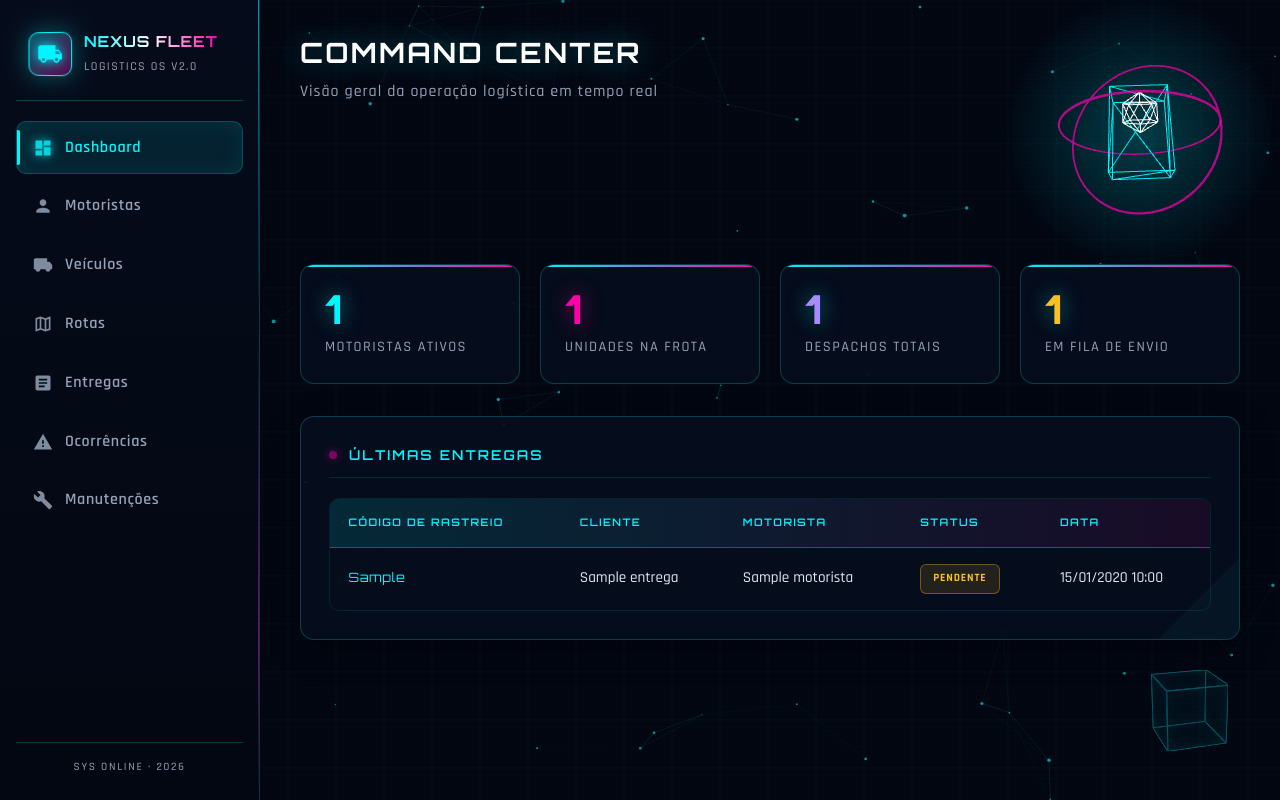
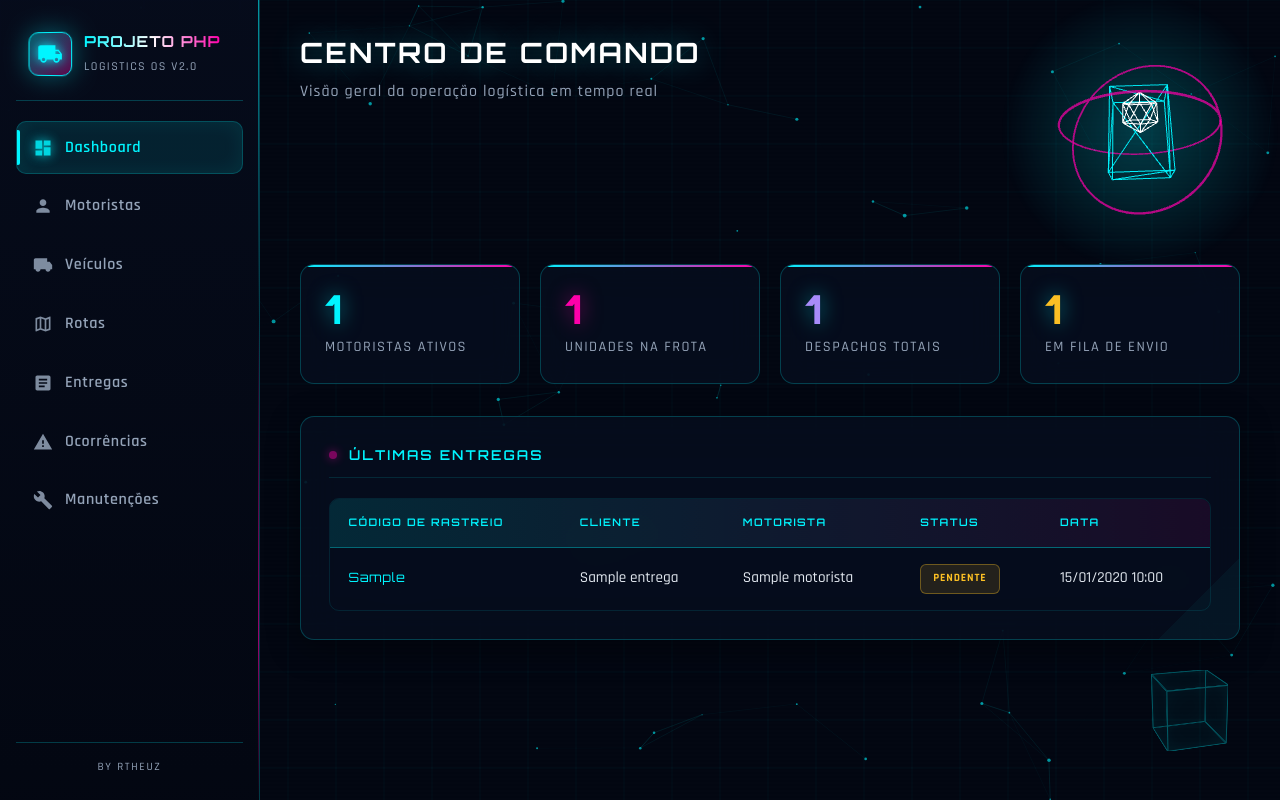
Before and after one commit to rtheuz/ProjetoPhp, a PHP site: page /index.php in a window 1280 px wide. Run offline with PHP 8.4, Linux system fonts and the light colour scheme; tables that the repository leaves empty hold one stand-in row (values such as "Sample post").

Commit message:
New design

```diff
--- a/index.php
+++ b/index.php
@@ -129,7 +129,7 @@ $error = $_SESSION['error'] ?? '';
 unset($_SESSION['message'], $_SESSION['error']);
 
 $page_titles = [
-    'dashboard' => ['title' => 'Command Center', 'subtitle' => 'Visão geral da operação logística em tempo real'],
+    'dashboard' => ['title' => 'Centro de Comando', 'subtitle' => 'Visão geral da operação logística em tempo real'],
     'motoristas' => ['title' => 'Motoristas', 'subtitle' => 'Cadastro e status da equipe de condução'],
     'veiculos' => ['title' => 'Frota', 'subtitle' => 'Gestão de veículos e capacidade de carga'],
     'rotas' => ['title' => 'Rotas', 'subtitle' => 'Mapeamento de origem, destino e métricas'],
@@ -145,7 +145,7 @@ $page_meta = $page_titles[$current_page] ?? $page_titles['dashboard'];
 <head>
     <meta charset="UTF-8">
     <meta name="viewport" content="width=device-width, initial-scale=1.0">
-    <title>NEXUS FLEET — Controle Logístico</title>
+    <title>Projeto PHP — Controle Logístico</title>
     <link rel="stylesheet" href="style.css">
     <script src="https://cdnjs.cloudflare.com/ajax/libs/three.js/r128/three.min.js" defer></script>
     <script src="app.js" defer></script>
@@ -173,7 +173,7 @@ $page_meta = $page_titles[$current_page] ?? $page_titles['dashboard'];
                         <svg viewBox="0 0 24 24" xmlns="http://www.w3.org/2000/svg"><path d="M20 8h-3V4H3c-1.1 0-2 .9-2 2v11h2c0 1.66 1.34 3 3 3s3-1.34 3-3h6c0 1.66 1.34 3 3 3s3-1.34 3-3h2v-5l-3-4zM6 18.5c-.83 0-1.5-.67-1.5-1.5s.67-1.5 1.5-1.5 1.5.67 1.5 1.5-.67 1.5-1.5 1.5zm13.5-9l1.96 2.5H17V9.5h2.5zm-1.5 9c-.83 0-1.5-.67-1.5-1.5s.67-1.5 1.5-1.5 1.5.67 1.5 1.5-.67 1.5-1.5 1.5z"/></svg>
                     </div>
                     <div>
-                        <h1>Nexus Fleet</h1>
+                        <h1>Projeto PHP</h1>
                         <p>Logistics OS v2.0</p>
                     </div>
                 </div>
@@ -210,7 +210,7 @@ $page_meta = $page_titles[$current_page] ?? $page_titles['dashboard'];
                 </a>
             </nav>
 
-            <div class="sidebar-footer">SYS ONLINE · <?= date('Y') ?></div>
+            <div class="sidebar-footer">by rtheuz</div>
         </aside>
 
         <main class="main-content">
```
